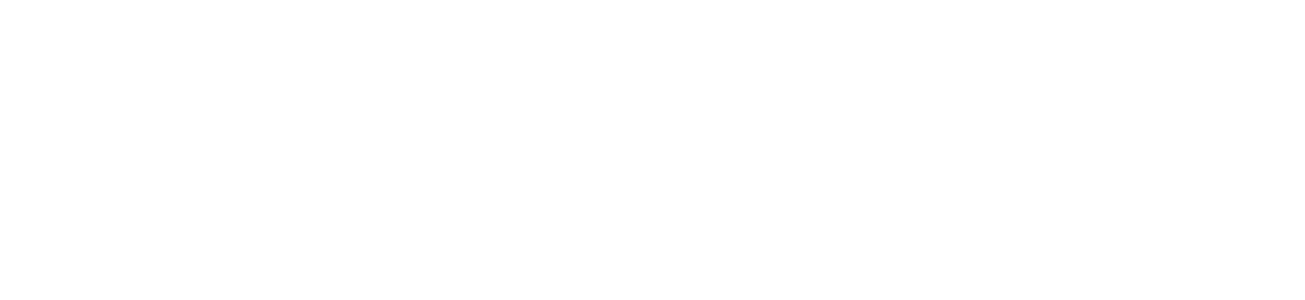
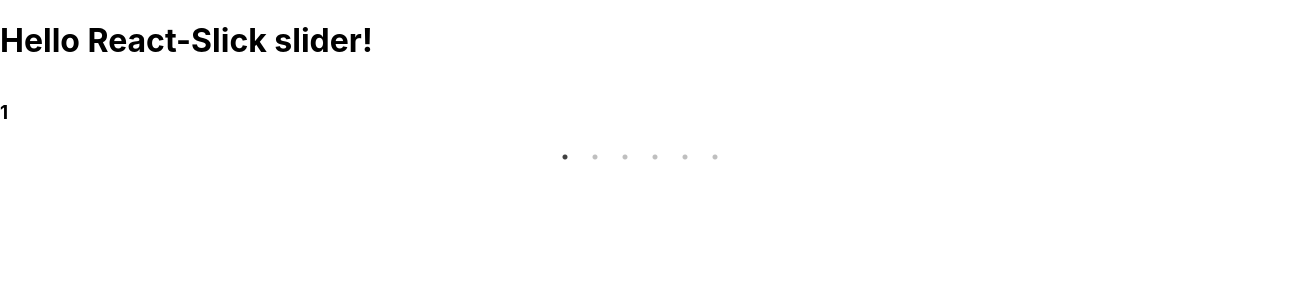
Before and after one commit to Asif-newaz/practice-react, a React (Create React App) app: page / in a window 1280 px wide. Shown: the top 300 px of the page, 1305 px wide, since content can reach past the window. Built offline with nearby package versions, Linux system fonts and the light colour scheme.

Commit message:
started working on react slick slider
I added react slick slider. But it's still not working.

```diff
--- a/src/App.js
+++ b/src/App.js
@@ -6,10 +6,12 @@
 // import LearnUseEffectScrimba from "./Components/LearnUseEffectScrimba/index";
 // import UseStateSimplified from "./Components/LearnHooksSimplifiedWeb/UseStateSimplified";
 // import UseEffectSimplified from "./Components/LearnHooksSimplifiedWeb/UseEffectSimplified.js";
+import ReactSlick from "./Components/ReactSlick/index";
 
 function App() {
   return (
     <div className="App">
+      <ReactSlick />
       {/* <UseEffectSimplified /> */}
       {/* <UseStateSimplified /> */}
       {/* <LearnUseEffectScrimba /> */}
--- /dev/null
+++ b/src/Components/ReactSlick/index.js
@@ -0,0 +1,44 @@
+import React from "react";
+
+import Slider from "react-slick";
+
+import "slick-carousel/slick/slick.css";
+import "slick-carousel/slick/slick-theme.css";
+
+function ReactSlick() {
+  const settings = {
+    dots: true,
+    infinite: true,
+    speed: 500,
+    slidesToShow: 1,
+    slidesToScroll: 1,
+  };
+
+  return (
+    <div>
+      <h1>Hello React-Slick slider!</h1>
+      <Slider {...settings}>
+        <div>
+          <h3>1</h3>
+        </div>
+        <div>
+          <h3>2</h3>
+        </div>
+        <div>
+          <h3>3</h3>
+        </div>
+        <div>
+          <h3>4</h3>
+        </div>
+        <div>
+          <h3>5</h3>
+        </div>
+        <div>
+          <h3>6</h3>
+        </div>
+      </Slider>
+    </div>
+  );
+}
+
+export default ReactSlick;
```
